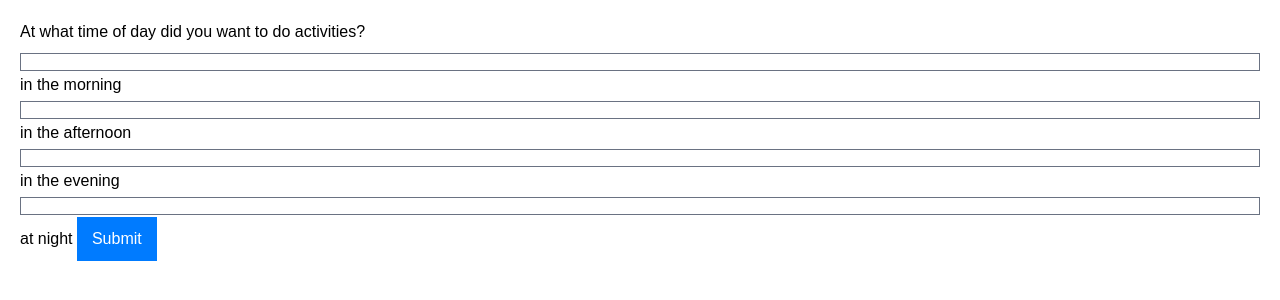
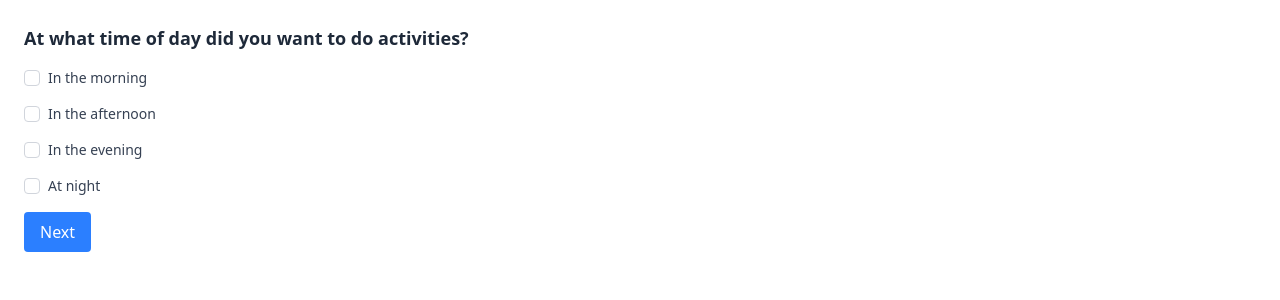
Before and after one commit to AquaBx/sds-2025, a SvelteKit app in the folder travelguide/: page /form in a window 1280 px wide. Both pictures are taken after typing "2020-01-15", "2020-01-15" into the empty fields and a click on the button "Next". Shown: the top 300 px of the page. Built offline with nearby package versions, Linux system fonts and the light colour scheme.

Commit message:
Center of interest selection on the form

```diff
--- a/travelguide/src/routes/form/+page.svelte
+++ b/travelguide/src/routes/form/+page.svelte
@@ -10,88 +10,181 @@
     let activityEvening: boolean = false;
     let activityNight: boolean = false;
 
+    let centerOfInterest: string[] = [];
+
+    function addInterest(interest: string) {
+        if (centerOfInterest.includes(interest)) {
+            // Remove the interest if it is already selected
+            centerOfInterest = centerOfInterest.filter((item) => item !== interest);
+        } else {
+            // Add the interest if it is not selected
+            centerOfInterest.push(interest);
+        }
+    }
+
+
     function handleNext(event: Event) {
         event.preventDefault();
         step += 1;
     }
 </script>
 
-<main>
+<main class="p-6">
     {#if step === 1}
         <!-- Step 1 : Date of the trip -->
-        <form on:submit|preventDefault={handleNext} class="form">
-            <label for="startDate">Start date of the trip:</label>
-            <input type="date" id="startDate" bind:value={startDate} />
+        <form on:submit|preventDefault={handleNext} class="space-y-4">
+            <label for="startDate" class="block text-sm font-medium text-gray-700 ">Start date of the trip:</label>
+            <input type="date" id="startDate" bind:value={startDate} class="w-full p-2 border border-gray-300 rounded mb-10" />
 
-            <label for="endDate">End date of the trip:</label>
-            <input type="date" id="endDate" bind:value={endDate} />
+            <label for="endDate" class="block text-sm font-medium text-gray-700">End date of the trip:</label>
+            <input type="date" id="endDate" bind:value={endDate} class="w-full p-2 border border-gray-300 rounded mb-10 " />
 
-            <button type="submit">Next</button>
+            <button type="submit" class="px-4 py-2 bg-blue-500 text-white rounded hover:bg-blue-600">Next</button>
         </form>
     {/if}
 
     {#if step === 2}
         <!-- Step 2 : Moment of activity -->
-        <form on:submit|preventDefault={handleNext} class="form">
-            <label for="activity">At what time of day did you want to do activities?</label>
-            <input type="checkbox" id="activityMorning" bind:checked={activityMorning} />
-                in the morning
-            <input type="checkbox" id="activityAfternoon" bind:checked={activityAfternoon} />
-                in the afternoon
-            <input type="checkbox" id="activityEvening" bind:checked={activityEvening} />
-                in the evening
-            <input type="checkbox" id="activityNight" bind:checked={activityNight} />
-                at night
+        <form on:submit|preventDefault={handleNext} class="space-y-4">
+            <h1 class="text-lg font-semibold text-gray-800">At what time of day did you want to do activities?</h1>
+            <div class="flex items-center space-x-2">
+                <input type="checkbox" id="activityMorning" bind:checked={activityMorning} class="w-4 h-4 text-blue-600 border-gray-300 rounded focus:ring-blue-500" />
+                <label for="activityMorning" class="text-sm text-gray-700">In the morning</label>
+            </div>
 
-            <button type="submit">Submit</button>
+            <div class="flex items-center space-x-2">
+                <input type="checkbox" id="activityAfternoon" bind:checked={activityAfternoon} class="w-4 h-4 text-blue-600 border-gray-300 rounded focus:ring-blue-500" />
+                <label for="activityAfternoon" class="text-sm text-gray-700">In the afternoon</label>
+            </div>
+
+            <div class="flex items-center space-x-2">
+                <input type="checkbox" id="activityEvening" bind:checked={activityEvening} class="w-4 h-4 text-blue-600 border-gray-300 rounded focus:ring-blue-500" />
+                <label for="activityEvening" class="text-sm text-gray-700">In the evening</label>
+            </div>
+
+            <div class="flex items-center space-x-2">
+                <input type="checkbox" id="activityNight" bind:checked={activityNight} class="w-4 h-4 text-blue-600 border-gray-300 rounded focus:ring-blue-500" />
+                <label for="activityNight" class="text-sm text-gray-700">At night</label>
+            </div>
+
+            <button type="submit" class="px-4 py-2 bg-blue-500 text-white rounded hover:bg-blue-600">Next</button>
         </form>
     {/if}
 
     {#if step === 3}
-        <!-- Step 3 : Summary of the trip -->
-        <h2>Summary of your trip</h2>
-        <p>Start date: {startDate}</p>
-        <p>End date: {endDate}</p>
-        <p>Activities:</p>
-        <ul>
+        <!-- Step 3 : Center of interest -->
+        <h1 class="text-lg font-semibold text-gray-800"> What kind of activity you want to do ?</h1>
+        <form on:submit|preventDefault={handleNext} class="space-y-4">
+            <div class="flex items-center space-x-2">
+                <input
+                    type="checkbox"
+                    id="Sport"
+                    on:change={() => addInterest('Sport')}
+                    class="w-4 h-4 text-blue-600 border-gray-300 rounded focus:ring-blue-500"
+                />
+                <label for="Sport" class="text-sm text-gray-700">Sport</label>
+            </div>
+
+            <div class="flex items-center space-x-2">
+                <input
+                    type="checkbox"
+                    id="Nature"
+                    on:change={() => addInterest('Nature')}
+                    class="w-4 h-4 text-blue-600 border-gray-300 rounded focus:ring-blue-500"
+                />
+                <label for="Nature" class="text-sm text-gray-700">Nature</label>
+            </div>
+
+            <div class="flex items-center space-x-2">
+                <input
+                    type="checkbox"
+                    id="History"
+                    on:change={() => addInterest('History')}
+                    class="w-4 h-4 text-blue-600 border-gray-300 rounded focus:ring-blue-500"
+                />
+                <label for="History" class="text-sm text-gray-700">History</label>
+            </div>
+
+            <div class="flex items-center space-x-2">
+                <input
+                    type="checkbox"
+                    id="Culture"
+                    on:change={() => addInterest('Culture')}
+                    class="w-4 h-4 text-blue-600 border-gray-300 rounded focus:ring-blue-500"
+                />
+                <label for="Culture" class="text-sm text-gray-700">Culture</label>
+            </div>
+
+            <div class="flex items-center space-x-2">
+                <input
+                    type="checkbox"
+                    id="Food"
+                    on:change={() => addInterest('Food')}
+                    class="w-4 h-4 text-blue-600 border-gray-300 rounded focus:ring-blue-500"
+                />
+                <label for="Food" class="text-sm text-gray-700">Food</label>
+            </div>
+
+            <div class="flex items-center space-x-2">
+                <input
+                    type="checkbox"
+                    id="Shopping"
+                    on:change={() => addInterest('Shopping')}
+                    class="w-4 h-4 text-blue-600 border-gray-300 rounded focus:ring-blue-500"
+                />
+                <label for="Shopping" class="text-sm text-gray-700">Shopping</label>
+            </div>
+
+            <div class="flex items-center space-x-2">
+                <input
+                    type="checkbox"
+                    id="Relaxation"
+                    on:change={() => addInterest('Relaxation')}
+                    class="w-4 h-4 text-blue-600 border-gray-300 rounded focus:ring-blue-500"
+                />
+                <label for="Relaxation" class="text-sm text-gray-700">Relaxation</label>
+            </div>
+
+            <div class="flex items-center space-x-2">
+                <input
+                    type="checkbox"
+                    id="Adventure"
+                    on:change={() => addInterest('Adventure')}
+                    class="w-4 h-4 text-blue-600 border-gray-300 rounded focus:ring-blue-500"
+                />
+                <label for="Adventure" class="text-sm text-gray-700">Adventure</label>
+            </div>
+
+            <div class="flex items-center space-x-2">
+                <input
+                    type="checkbox"
+                    id="Music"
+                    on:change={() => addInterest('Music')}
+                    class="w-4 h-4 text-blue-600 border-gray-300 rounded focus:ring-blue-500"
+                />
+                <label for="Music" class="text-sm text-gray-700">Music</label>
+            </div>
+
+
+            <button type="submit" class="px-4 py-2 bg-blue-500 text-white rounded hover:bg-blue-600">Next</button>
+
+        </form>
+
+
+    {/if}
+
+    {#if step === 4}
+        <!-- Step 4 : Summary of the trip -->
+        <h2 class="text-xl font-bold text-gray-800">Summary of your trip</h2>
+        <p class="text-gray-700">Start date: {startDate}</p>
+        <p class="text-gray-700">End date: {endDate}</p>
+        <p class="text-gray-700">Activities:</p>
+        <ul class="list-disc list-inside text-gray-700">
             {#if activityMorning}<li>Morning</li>{/if}
             {#if activityAfternoon}<li>Afternoon</li>{/if}
             {#if activityEvening}<li>Evening</li>{/if}
             {#if activityNight}<li>Night</li>{/if}
         </ul>
+        <p class="text-gray-700">Center of interest : {centerOfInterest}</p>
     {/if}
 </main>
-
-<style>
-    main {
-        font-family: Arial, sans-serif;
-        margin: 20px;
-    }
-
-    .form {
-        margin-bottom: 15px;
-    }
-
-    label {
-        display: block;
-        margin-bottom: 5px;
-    }
-
-    input {
-        width: 100%;
-        padding: 8px;
-        box-sizing: border-box;
-    }
-
-    button {
-        padding: 10px 15px;
-        background-color: #007BFF;
-        color: white;
-        border: none;
-        cursor: pointer;
-    }
-
-    button:hover {
-        background-color: #0056b3;
-    }
-</style>
```
